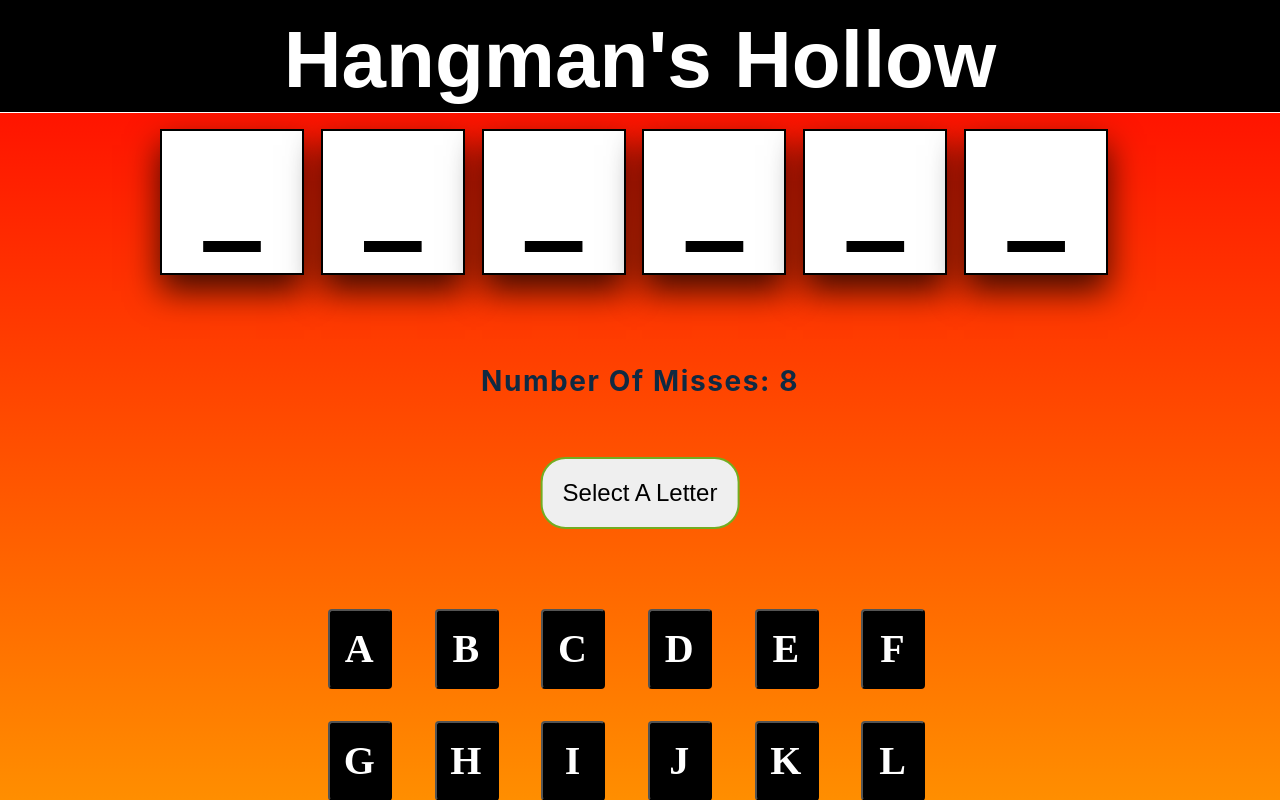
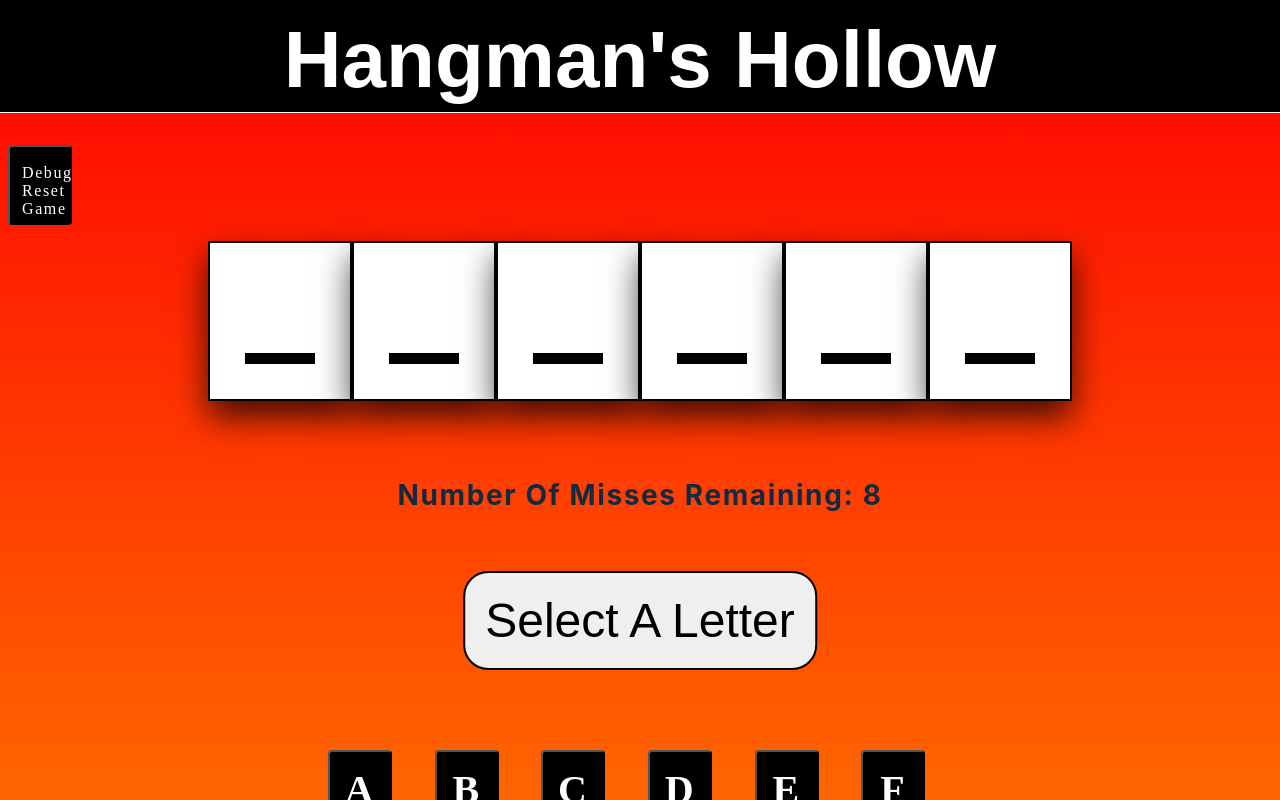
Before and after one commit to TomWesley/hangmans-hollow, a React (Create React App) app: page / in a window 1280 px wide. Shown: the top 800 px of the page. Built offline with nearby package versions, Linux system fonts and the light colour scheme.

Commit message:
Ready for server push

```diff
--- a/src/AnswerLetters.js
+++ b/src/AnswerLetters.js
@@ -15,45 +15,54 @@ const getLocalStorageLetters = () => {
   }
 }
 
-const AnswerLetters = (u) => {
+const AnswerLetters = (props) => {
+  const u = props.u
+  var fa = false
+  if (props.s === 'victory') {
+    fa = true
+  }
   const [puzzleLetters, setPuzzleLetters] = useState(getLocalStorageLetters())
   //const result = jsonObject.filter((puzzle) => puzzle.name == 'David')
 
   useEffect(() => {
-    victoryFlagger = true
     localStorage.setItem('puzzleLetters', JSON.stringify(puzzleLetters))
   })
 
-  const changeHover = (index, newValue) => {
+  const hideLetter = (index) => {
     // setLetters({ ...letters, onHover: 'true' })
-    console.log(index, newValue)
-    const newArray = [...puzzleLetters]
-    newArray[index].isHovered = newValue
+    const newArray = puzzleLetters
+    newArray[index].isHidden = false
     setPuzzleLetters(newArray)
-    // setMessage('hello world')
   }
   return (
     <section>
-      <div className='puzzle'>
+      <div className={`puzzle ${fa ? 'victory' : ''}`}>
         {puzzleLetters.map((answerLetter, index) => {
-          if (u.u.indexOf(answerLetter.name) > -1) {
+          if (u.indexOf(answerLetter.name) > -1) {
+            // hideLetter(answerLetter.id)
             answerLetter.isHidden = false
           } else {
-            victoryFlagger = false
+            //answerLetter.isHidden = true
           }
-          if (victoryFlagger === false) {
+
+          if (props.s === 'solving') {
             return (
               <div key={answerLetter.id}>
-                <AnswerLetter key={answerLetter.id} {...answerLetter} />
-                {/* <h3>{u}</h3> */}
+                <AnswerLetter
+                  st={props.s}
+                  key={answerLetter.id}
+                  {...answerLetter}
+                />
               </div>
             )
           } else {
             return (
               <div key={answerLetter.id}>
-                <AnswerLetter key={answerLetter.id} {...answerLetter} />
-                {/* <h3>{u}</h3> */}
-                <h3>VICTORY</h3>
+                <AnswerLetter
+                  st={props.s}
+                  key={answerLetter.id}
+                  {...answerLetter}
+                />
               </div>
             )
           }
--- a/src/Letters.js
+++ b/src/Letters.js
@@ -7,6 +7,14 @@ import puz from './puzzle'
 import gameState from './gameState'
 //Possibly do a gamestate to hang on to the scores, phase of the game, etc.
 
+const getLocalStorageUsedLetters = () => {
+  let usedLetters = localStorage.getItem('usedLetters')
+  if (usedLetters) {
+    return JSON.parse(localStorage.getItem('usedLetters'))
+  } else {
+    return []
+  }
+}
 const getLocalStorageGameState = () => {
   let gameStateCurrent = localStorage.getItem('gameStateCurrent')
   if (gameStateCurrent) {
@@ -23,11 +31,7 @@ const getLocalStorageLetters = () => {
     return data
   }
 }
-// const preselected = {
-//   status: false,
-//   value: '',
-//   key: '',
-// }
+
 const getLocalStoragePreselected = () => {
   let preselected = localStorage.getItem('preselected')
   if (preselected) {
@@ -41,7 +45,6 @@ const getLocalStoragePreselected = () => {
   }
 }
 
-// var score = 0
 var scoreInc = 0
 
 const Letters = () => {
@@ -49,7 +52,7 @@ const Letters = () => {
     getLocalStorageGameState()
   )
   const [letters, setLetters] = useState(getLocalStorageLetters())
-  const [usedLetters, setUsedLetters] = useState([])
+  const [usedLetters, setUsedLetters] = useState(getLocalStorageUsedLetters())
   const [preselected, setPreselected] = useState(getLocalStoragePreselected())
 
   useEffect(() => {
@@ -57,7 +60,59 @@ const Letters = () => {
   }, [letters])
   useEffect(() => {
     localStorage.setItem('preselected', JSON.stringify(preselected))
+    localStorage.setItem('usedLetters', JSON.stringify(usedLetters))
     localStorage.setItem('gameStateCurrent', JSON.stringify(gameStateCurrent))
+    const puzLength = puz.length
+    var victoryTracker = 0
+    if (gameStateCurrent.status === 'solving') {
+      if (gameStateCurrent.score === 0) {
+        setGameStateCurrent({ ...gameStateCurrent, status: 'defeat' })
+        setUsedLetters([
+          'A',
+          'B',
+          'C',
+          'D',
+          'E',
+          'F',
+          'G',
+          'H',
+          'I',
+          'J',
+          'K',
+          'L',
+          'M',
+          'N',
+          'O',
+          'P',
+          'Q',
+          'R',
+          'S',
+          'T',
+          'U',
+          'V',
+          'W',
+          'X',
+          'Y',
+          'Z',
+        ])
+        console.log(usedLetters)
+      }
+    }
+    if (gameStateCurrent.status === 'solving') {
+      {
+        puz.map((l, index) => {
+          if (usedLetters.indexOf(l.name) > -1) {
+            victoryTracker = victoryTracker + 1
+          } else {
+            console.log(l.name, usedLetters)
+          }
+        })
+      }
+      console.log(victoryTracker)
+      if (victoryTracker === puz.length) {
+        setGameStateCurrent({ ...gameStateCurrent, status: 'victory' })
+      }
+    }
   })
   const scoreChange = (i) => {
     scoreInc = -1
@@ -69,38 +124,45 @@ const Letters = () => {
     })
     var s = gameStateCurrent.score + scoreInc
     setGameStateCurrent({ ...gameStateCurrent, score: s })
-    if (gameStateCurrent.score === 0) {
-      setGameStateCurrent({ ...gameStateCurrent, status: 'defeated' })
-      // setUsedLetters([
-      //   'A',
-      //   'B',
-      //   'C',
-      //   'D',
-      //   'E',
-      //   'F',
-      //   'G',
-      //   'H',
-      //   'I',
-      //   'J',
-      //   'K',
-      //   'L',
-      //   'M',
-      //   'N',
-      //   'O',
-      //   'P',
-      //   'Q',
-      //   'R',
-      //   'S',
-      //   'T',
-      //   'U',
-      //   'V',
-      //   'W',
-      //   'X',
-      //   'Y',
-      //   'Z',
-      // ])
+    // if (gameStateCurrent.score === 0) {
+    //   setGameStateCurrent({ ...gameStateCurrent, status: 'defeated' })
+    //   setUsedLetters([
+    //     'A',
+    //     'B',
+    //     'C',
+    //     'D',
+    //     'E',
+    //     'F',
+    //     'G',
+    //     'H',
+    //     'I',
+    //     'J',
+    //     'K',
+    //     'L',
+    //     'M',
+    //     'N',
+    //     'O',
+    //     'P',
+    //     'Q',
+    //     'R',
+    //     'S',
+    //     'T',
+    //     'U',
+    //     'V',
+    //     'W',
+    //     'X',
+    //     'Y',
+    //     'Z',
+    //   ])
+    // }
+    //score = score + scoreInc
   }
-    //score = score + scoreInc
+
+  const resetGame = () => {
+    localStorage.clear()
+    letters.map((letters) => (letters.isUsed = false))
+    setGameStateCurrent({ ...gameStateCurrent, score: 8 })
+    setUsedLetters([])
   }
 
   const changeUsed = (index, newValue) => {
@@ -112,9 +174,23 @@ const Letters = () => {
     newArray[index].isHovered = false
     setPreselected({ value: '', status: false, key: '' })
     setLetters(newArray)
+    // const puzLength = puz.length
+    // var victoryTracker = 0
+    // {
+    //   puz.map((l, index) => {
+    //     if (usedLetters.indexOf(l.name) > -1) {
+    //       victoryTracker = victoryTracker + 1
+    //     } else {
+    //       console.log(l.name, usedLetters)
+    //     }
+    //   })
+    // }
+    // console.log(victoryTracker)
+    // if (victoryTracker === puz.length) {
+    //   setGameStateCurrent({ ...gameStateCurrent, status: 'victory' })
+    // }
   }
   const changeHover = (index, newValue) => {
-    console.log(index, newValue)
     const newArray = [...letters]
     newArray[index].isHovered = newValue
     if (newValue === false) {
@@ -133,12 +209,17 @@ const Letters = () => {
     setLetters(newArray)
     // setMessage('hello world')
   }
-  if (gameStateCurrent.score > 0) {
+  if (gameStateCurrent.status == 'solving') {
     return (
       <section>
-        <AnswerLetters u={usedLetters} />
+        <div>
+          <button className='btn' onClick={resetGame}>
+            Debug Reset Game
+          </button>
+        </div>
+        <AnswerLetters s={gameStateCurrent.status} u={usedLetters} />
         <div className='container'>
-          <h3>Number Of Misses: {gameStateCurrent.score}</h3>
+          <h3>Number Of Misses Remaining: {gameStateCurrent.score}</h3>
         </div>
         <div>
           {preselected.status ? (
@@ -151,7 +232,7 @@ const Letters = () => {
               Confirm Guess: {preselected.value}
             </button>
           ) : (
-            <button className='confirm'>Select A Letter</button>
+            <button className='select'>Select A Letter</button>
           )}
         </div>
         <div className='nav-links'>
@@ -160,12 +241,6 @@ const Letters = () => {
               // const result = ExampleButton()
               return (
                 <div key={letter.id}>
-                  {/* <button
-                  className='btntwo'
-                  onClick={() => {
-                    changeHover(index, false)
-                  }}
-                > */}
                   <button
                     className='btntwo'
                     onClick={() => {
@@ -204,57 +279,29 @@ const Letters = () => {
         </div>
       </section>
     )
-  } else {
+  } else if (gameStateCurrent.status === 'victory') {
     return (
       <section>
-        <AnswerLetters u={usedLetters} />
+        <div>
+          <AnswerLetters s={gameStateCurrent.status} u={usedLetters} />
+        </div>
         <div className='container'>
-          <h3>Game Over</h3>
+          <h3>
+            Congratulations - You won with {gameStateCurrent.score} letters to
+            spare
+          </h3>
         </div>
-        <div>
-          {preselected.status ? (
-            <button
-              className='confirm'
-              onClick={() => {
-                changeUsed(preselected.key, true)
-              }}
-            >
-              Confirm Guess: {preselected.value}
-            </button>
-          ) : (
-            <button className='confirm'>Select A Letter</button>
-          )}
-        </div>
+
         <div className='nav-links'>
           {letters.map((letter, index) => {
             if (letter.isHovered) {
               // const result = ExampleButton()
               return (
                 <div key={letter.id}>
-                  {/* <button
-                  className='btntwo'
-                  onClick={() => {
-                    changeHover(index, false)
-                  }}
-                > */}
                   <button
                     className='btntwo'
                     onClick={() => {
                       changeHover(index, false)
-                    }}
-                  >
-                    <Letter key={letter.id} {...letter}></Letter>
-                  </button>
-                </div>
-              )
-            } else {
-              if (letter.isUsed === false) {
-                return (
-                  <div key={letter.id}>
-                    <button
-                      className='btn'
-                      onClick={() => {
-                        changeHover(index, true)
                     }}
                   >
                     <Letter key={letter.id} {...letter}></Letter>
@@ -270,6 +317,46 @@ const Letters = () => {
                 </div>
               )
             }
+          })}
+        </div>
+      </section>
+    )
+  } else {
+    return (
+      <section>
+        <div className='defeat'>
+          <AnswerLetters s={gameStateCurrent.status} u={usedLetters} />
+        </div>
+        <div className='container'>
+          <h3>
+            Sorry, You Missed Today's Puzzle. Come back to the Hollow Tomorrow.
+          </h3>
+        </div>
+
+        <div className='nav-links'>
+          {letters.map((letter, index) => {
+            if (letter.isHovered) {
+              // const result = ExampleButton()
+              return (
+                <div key={letter.id}>
+                  <button
+                    className='btntwo'
+                    onClick={() => {
+                      changeHover(index, false)
+                    }}
+                  >
+                    <Letter key={letter.id} {...letter}></Letter>
+                  </button>
+                </div>
+              )
+            } else {
+              return (
+                <div key={letter.id}>
+                  <button className='btnUsed'>
+                    <Letter key={letter.id} {...letter}></Letter>
+                  </button>
+                </div>
+              )
             }
           })}
         </div>
--- a/src/index.css
+++ b/src/index.css
@@ -147,7 +147,7 @@ p {
 /*  global classes */
 
 /* section */
-.section,
+
 .container {
   width: 90vw;
   margin: 0 auto;
@@ -240,6 +240,23 @@ p {
     /* middle magenta */ 0 0 70px 45px #0ff; /* outer cyan */
 }
 
+.victory {
+  /* height: 100%; */
+  align-self: center;
+  max-width: 54rem;
+  min-width: 54rem;
+  min-height: 10rem;
+  max-height: 10rem;
+
+  margin: 0 auto;
+  margin-bottom: 4rem;
+  display: grid;
+  column-gap: 0px;
+  grid-template-columns: repeat(6, 0fr);
+  box-shadow: 0 0 30px 15px #fff, /* inner white */ 0 0 50px 30px #f0f,
+    /* middle magenta */ 0 0 70px 45px #0ff; /* outer cyan */
+}
+
 .item {
   background: var(--clr-white);
   display: flex;
@@ -327,27 +344,28 @@ p {
   color: var(--clr-grey-5);
 }
 .puzzleLetter {
-  font-family: 'Gravitas One';
+  font-family: Arial, Helvetica, sans-serif;
   border: 0.15rem solid black;
   width: 9rem;
-  height: auto;
+  /* width: 100%; */
+  height: 10rem;
   color: black;
   text-align: center;
   background-color: rgb(142, 218, 230);
   text-decoration: underline;
-  padding-bottom: 20px;
+  padding-bottom: 1px;
   padding-right: 20px;
-  padding-top: 10px;
+  padding-top: 16px;
   padding-left: 20px;
-  box-shadow: 0 1rem 2rem 0 rgba(0, 0, 0, 0.75);
+  box-shadow: 0 1.5rem 2rem 0 rgba(0, 0, 0, 0.75);
   transition: 0.3s;
   font-size: 7rem;
 }
 .puzzleLetterHidden {
-  font-family: 'Gravitas One';
+  font-family: Arial, Helvetica, sans-serif;
   border: 0.15rem solid black;
   width: 9rem;
-  height: auto;
+  height: 10rem;
   color: transparent;
   text-align: center;
   background-color: white;
@@ -365,23 +383,44 @@ p {
   background-color: transparent;
 
   align-self: center;
-  max-width: 60rem;
-  min-width: 60rem;
+  max-width: 54rem;
+  min-width: 54rem;
+  min-height: 10rem;
+  max-height: 10rem;
 
   margin: 0 auto;
   margin-bottom: 4rem;
   display: grid;
-  column-gap: 5px;
-  grid-template-columns: repeat(6, 10fr);
-  grid-row-gap: 1px;
+  column-gap: 0px;
+  grid-template-columns: repeat(6, 0fr);
+}
+.select {
+  /* display: grid; */
+  font-size: 3rem;
+  text-align: center;
+  border-radius: 25px;
+  padding: 20px;
+  border: 2px solid black;
+
+  margin: 0;
+  position: relative;
+  top: 50%;
+  left: 50%;
+  -ms-transform: translate(-50%, 0);
+  transform: translate(-50%, 0);
+  /* margin-right: 150px;
+  margin-left: 150px; */
+  /* margin: 3rem auto; */
 }
 .confirm {
   /* display: grid; */
-  font-size: x-large;
+  font-size: 3rem;
   text-align: center;
   border-radius: 25px;
   padding: 20px;
-  border: 2px solid #73ad21;
+  border: 2px solid black;
+  box-shadow: 0 0 30px 15px #fff, /* inner white */ 0 0 50px 30px #f0f,
+    /* middle magenta */ 0 0 70px 45px #0ff; /* outer cyan */
   /* grid-template-columns: repeat(auto-fit, minmax(100px, 1fr)); */
   margin: 0;
   position: relative;
@@ -394,8 +433,8 @@ p {
   /* margin: 3rem auto; */
 }
 .confirm:hover {
-  background: var(--clr-primary-1);
-  color: red;
+  background: rgb(179, 240, 240);
+  color: black;
 }
 .users li {
   width: 100%;
```
Also changed, not shown: src/AnswerLetter.js (+10 -2 lines), src/data.js (+54 -0 lines), src/puzzle.js (+5 -5 lines). Lines whose indentation alone changed are shown as unchanged.
